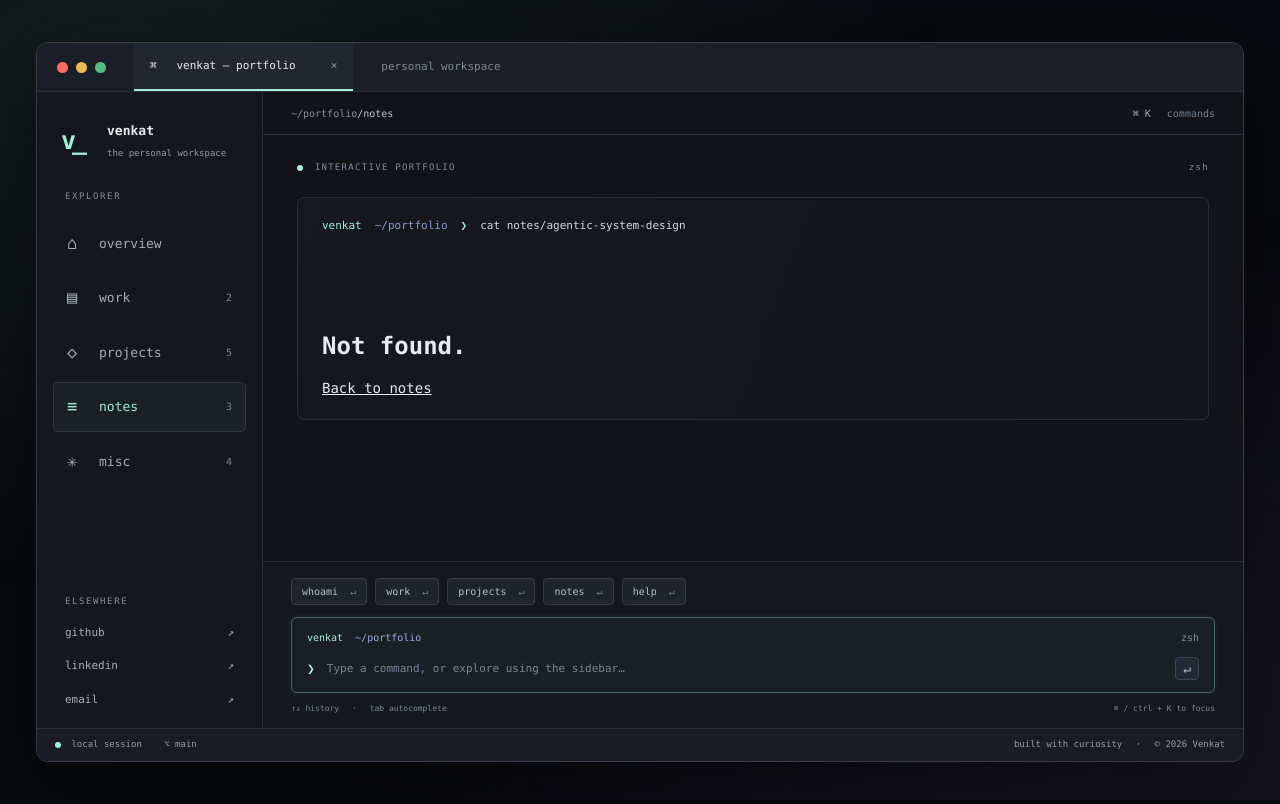
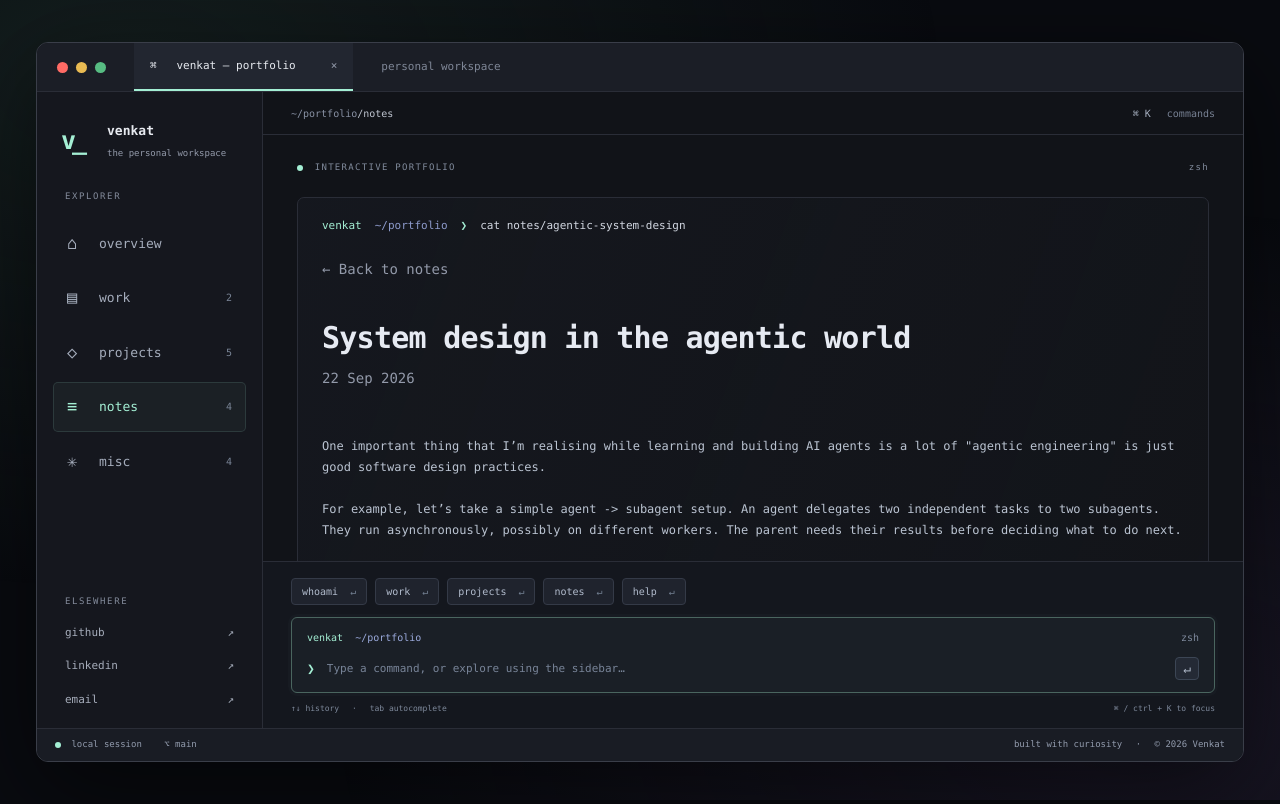
Before and after one commit to venkxycodes/portfolio, a React (Vite) app: page /notes/agentic-system-design in a window 1280 px wide. Built offline with nearby package versions, Linux system fonts and the light colour scheme.

Commit message:
docs: move agentic system design article to notes

```diff
--- a/src/data/notes.ts
+++ b/src/data/notes.ts
@@ -1,6 +1,21 @@
 import type { Entry } from './types'
 
 export const notes: Entry[] = [
+  {
+    slug: 'agentic-system-design',
+    title: 'System design in the agentic world',
+    description: 'importance of software engineering design to build good agentic systems',
+    date: '22 Sep 2026',
+    body: [
+      'One important thing that I’m realising while learning and building AI agents is a lot of "agentic engineering" is just good software design practices.',
+      'For example, let’s take a simple agent -> subagent setup. An agent delegates two independent tasks to two subagents. They run asynchronously, possibly on different workers. The parent needs their results before deciding what to do next.',
+      'Now let’s think what can go wrong.',
+      'What if one subagent fails? What if it hangs indefinitely? What if the parent dies while the subagents are running? Where does execution state live? How do we retry without duplicating work? How does the client know what is happening without holding a request open for several minutes? How do we cancel the whole execution?',
+      'Suddenly we are talking about workers, queues, distributed state, timeouts, retries, idempotency, checkpointing, failure recovery, streaming/SSE and state machines. These are classic system design problems but in the agentic world.',
+      'Of course, building intelligent agents also requires understanding models, context, tools, memory and evals. But once an agent has to run reliably in production, strong software engineering fundamentals become more valuable.',
+      'The advice of experienced engineers continues to make sense: "Get the fundamentals right and keep the system simple stupid"',
+    ],
+  },
   {
     slug: 'jev',
     title: 'A new breakthrough in AI: Jev',
```
